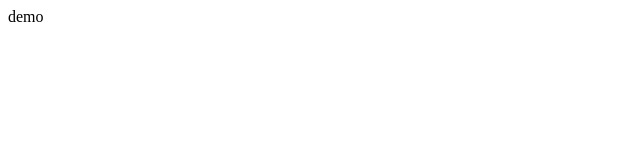
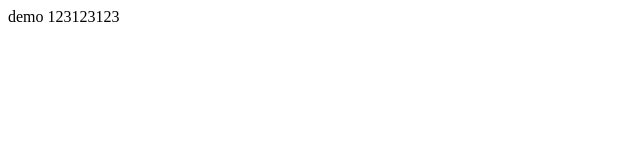
Before and after one commit to Sumiiary/-------3-, a plain HTML site: page index.html in a window 1280 px wide. Shown: the whole page, without its empty margins (0-640 px from the left). Drawn offline with Linux system fonts and the light colour scheme.

Commit message:
third save

```diff
--- a/index.html
+++ b/index.html
@@ -5,5 +5,5 @@
     <meta name="viewport" content="width=device-width, initial-scale=1.0" />
     <title>Document</title>
   </head>
-  <body>demo</body>
+  <body>demo 123123123</body>
 </html>
```
